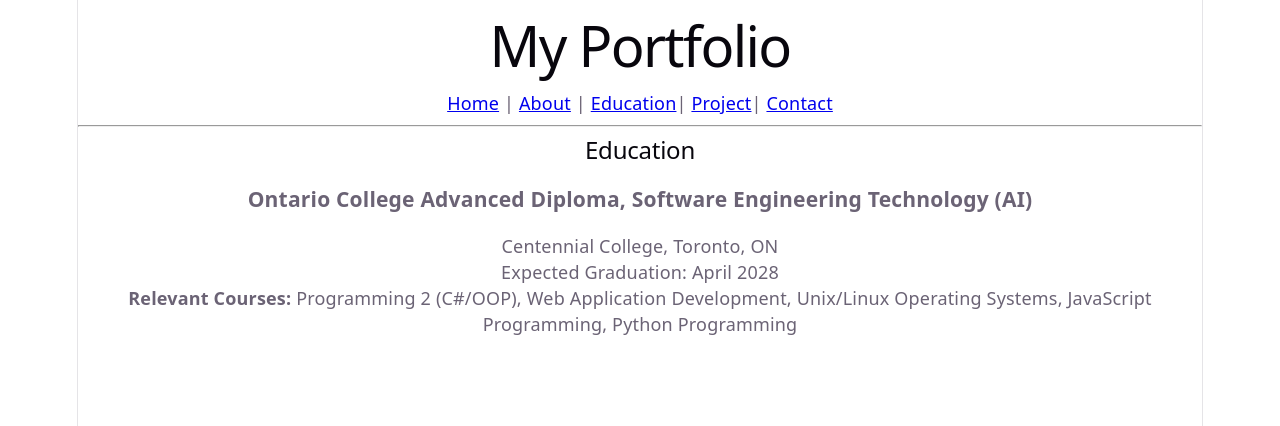
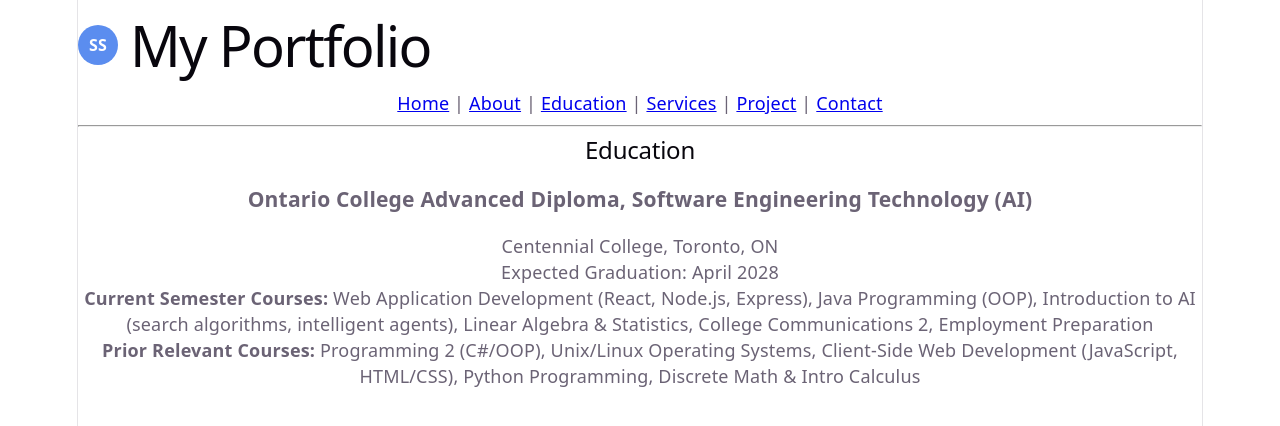
Before and after one commit to salshafi/react-portfolio-site, a React (Vite) app: page /education in a window 1280 px wide. Shown: the top 426 px of the page. Built offline with nearby package versions, Linux system fonts and the light colour scheme.

Commit message:
Add Services page content

```diff
--- a/components/Home.jsx
+++ b/components/Home.jsx
@@ -1,3 +1,21 @@
+// Home.jsx
+// This component renders the "Home" page of the portfolio site —
+// a welcome message plus a link into the rest of the site,
+// as required by Assignment 1 (COMP229).
+
+import { Link } from 'react-router-dom';
+
 export default function Home() {
- return <p>Hello World!</p>
- }
+  return (
+    <div>
+      <h2>Welcome</h2>
+      <p>
+        Hi, I'm Salman Shafi — a Software Engineering Technology (AI)
+        student building toward a career in full-stack and ML/AI
+        engineering. This site showcases my projects, background,
+        and how to get in touch.
+      </p>
+      <Link to="/about">Learn more about me →</Link>
+    </div>
+  );
+}
--- a/components/Layout.jsx
+++ b/components/Layout.jsx
@@ -1,11 +1,38 @@
-import React from 'react';
+// Layout.jsx
+// Shared header and navigation for every page, including a simple
+// custom logo (initials in a styled badge) per Assignment 1's
+// requirement for a custom logo — no third-party logos used.
+
 import { Link } from 'react-router-dom';
+
 export default function Layout() {
   return (
     <div>
+      <div style={{ display: 'flex', alignItems: 'center', gap: '12px' }}>
+        {/* Custom logo: just initials in a styled circle */}
+        <div
+          style={{
+            width: '40px',
+            height: '40px',
+            borderRadius: '50%',
+            backgroundColor: '#5b8def',
+            color: 'white',
+            display: 'flex',
+            alignItems: 'center',
+            justifyContent: 'center',
+            fontWeight: 'bold',
+            fontSize: '16px',
+          }}
+        >
+          SS
+        </div>
         <h1>My Portfolio</h1>
+      </div>
+
       <nav>
- <Link to="/">Home</Link> | <Link to="/about">About</Link> | <Link to="/education">Education</Link>| <Link to="/project">Project</Link>| <Link to="/contact">Contact</Link>
+        <Link to="/">Home</Link> | <Link to="/about">About</Link> |{' '}
+        <Link to="/education">Education</Link> | <Link to="/services">Services</Link> |{' '}
+        <Link to="/project">Project</Link> | <Link to="/contact">Contact</Link>
       </nav>
       <hr />
     </div>
--- a/src/education.jsx
+++ b/src/education.jsx
@@ -1,27 +1,25 @@
-// education.jsx
-// This component renders the "Education" page of the portfolio site.
-// It lists my academic qualifications, required by Assignment 1 (COMP229).
-
 export default function Education() {
   return (
     <div>
-      {/* Page heading */}
       <h2>Education</h2>
 
-      {/* Current program — matches the Education section on my resume
-          for consistency across all my professional materials */}
       <div>
         <h3>Ontario College Advanced Diploma, Software Engineering Technology (AI)</h3>
         <p>Centennial College, Toronto, ON</p>
         <p>Expected Graduation: April 2028</p>
       </div>
 
-      {/* Relevant coursework — gives visitors a sense of the technical
-          depth of the program, not just the diploma title */}
       <p>
-        <strong>Relevant Courses:</strong> Programming 2 (C#/OOP), Web
-        Application Development, Unix/Linux Operating Systems, JavaScript
-        Programming, Python Programming
+        <strong>Current Semester Courses:</strong> Web Application Development
+        (React, Node.js, Express), Java Programming (OOP), Introduction to AI
+        (search algorithms, intelligent agents), Linear Algebra &amp; Statistics,
+        College Communications 2, Employment Preparation
+      </p>
+
+      <p>
+        <strong>Prior Relevant Courses:</strong> Programming 2 (C#/OOP),
+        Unix/Linux Operating Systems, Client-Side Web Development (JavaScript,
+        HTML/CSS), Python Programming, Discrete Math &amp; Intro Calculus
       </p>
     </div>
   );
--- a/src/services.jsx
+++ b/src/services.jsx
@@ -1,4 +1,4 @@
-// Services.jsx
+// services.jsx
 // This component renders the "Services" page of the portfolio site.
 // It lists the kinds of work I offer, matching the Services requirement
 // from Assignment 1 (COMP229).
@@ -6,14 +6,10 @@
 export default function Services() {
   return (
     <div>
-      {/* Page heading */}
       <h2>Services</h2>
 
-      {/* Short intro line before listing individual services */}
       <p>Here are the areas I can help with:</p>
 
-      {/* Each service as its own block — easy to extend later
-          without restructuring the whole page */}
       <ul>
         <li>
           <strong>Web Development</strong> — building responsive, full-stack
```
Also changed, not shown: public/project-gradetracker.png (added). Lines whose indentation alone changed are shown as unchanged.
